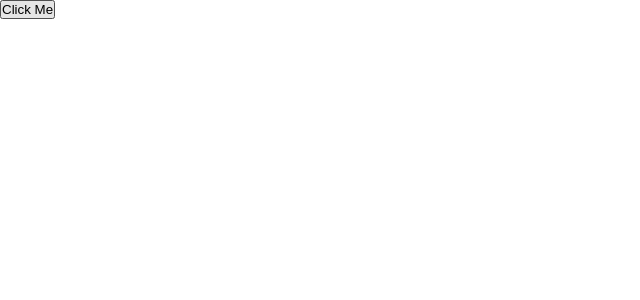
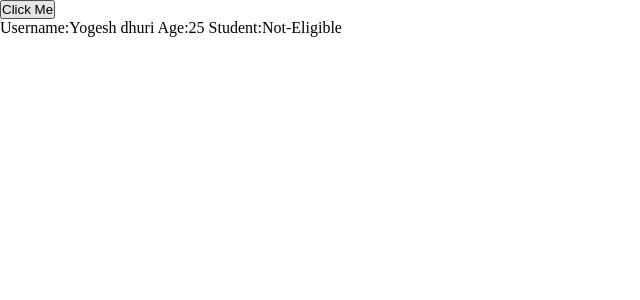
Before and after one commit to ysdhuri312/playground-react, a React (Vite) app in the folder react_with_typescript/: page / in a window 1280 px wide. Shown: the top 300 px of the page, without its empty margins (0-640 px from the left). Built offline with nearby package versions, Linux system fonts and the light colour scheme.

Commit message:
Components props typing alternate way

```diff
--- a/react_with_typescript/src/App.tsx
+++ b/react_with_typescript/src/App.tsx
@@ -1,6 +1,7 @@
 /** @format */
 
 import Button from './components/Button';
+import User from './components/User';
 
 const App = () => {
   const onClick = () => {
@@ -9,6 +10,7 @@ const App = () => {
   return (
     <div>
       <Button lable='Click Me' onClick={onClick} disabled={false} />
+      <User name='Yogesh dhuri' age={25} isStudent={false} />
     </div>
   );
 };
--- /dev/null
+++ b/react_with_typescript/src/components/User.tsx
@@ -0,0 +1,20 @@
+/** @format */
+
+import React from 'react';
+
+interface User {
+  name: string;
+  age: number;
+  isStudent: boolean;
+}
+
+const User: React.FC<User> = ({ name, age, isStudent }) => {
+  return (
+    <div>
+      Username:{name} Age:{age} Student:
+      {isStudent ? 'Eligible' : 'Not-Eligible'}
+    </div>
+  );
+};
+
+export default User;
```
